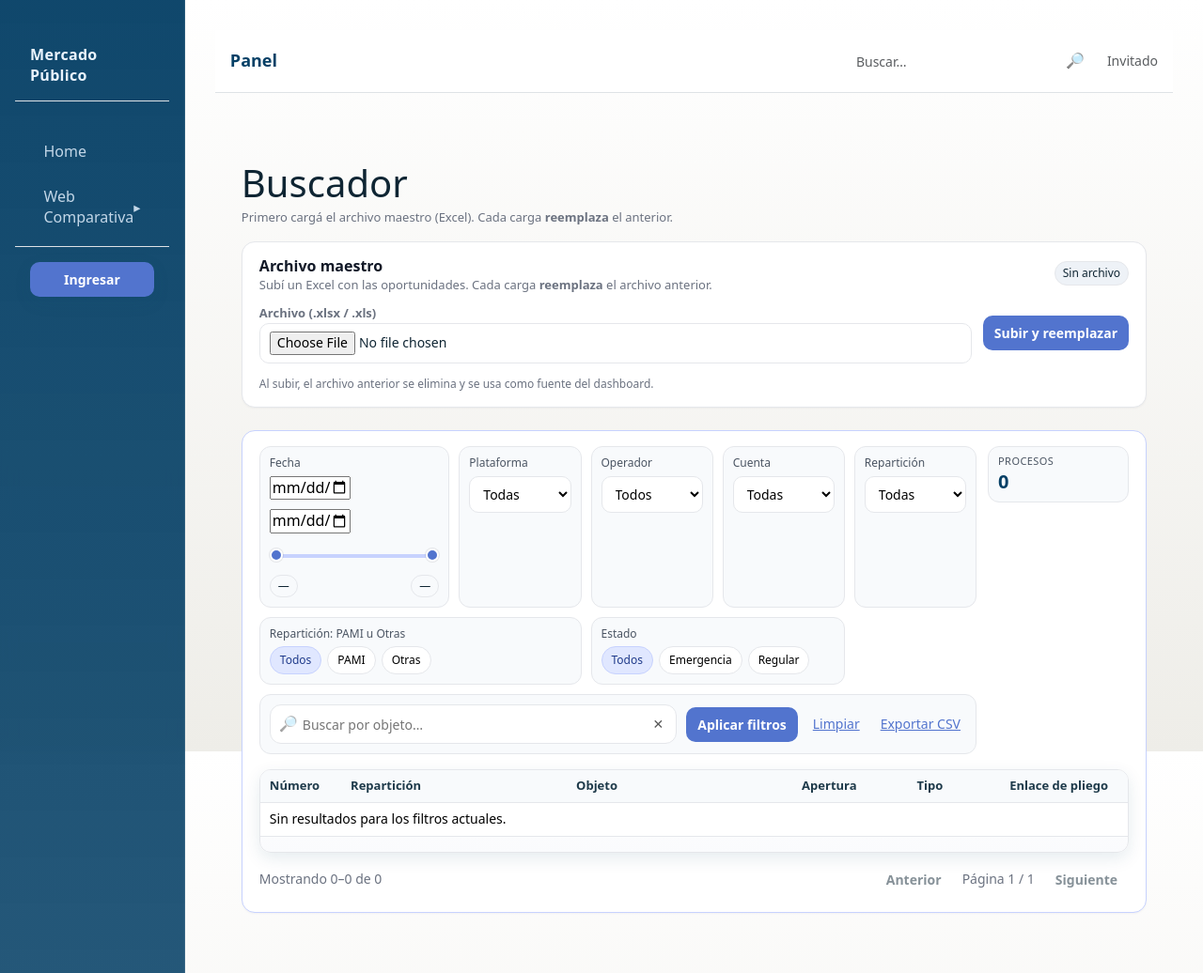
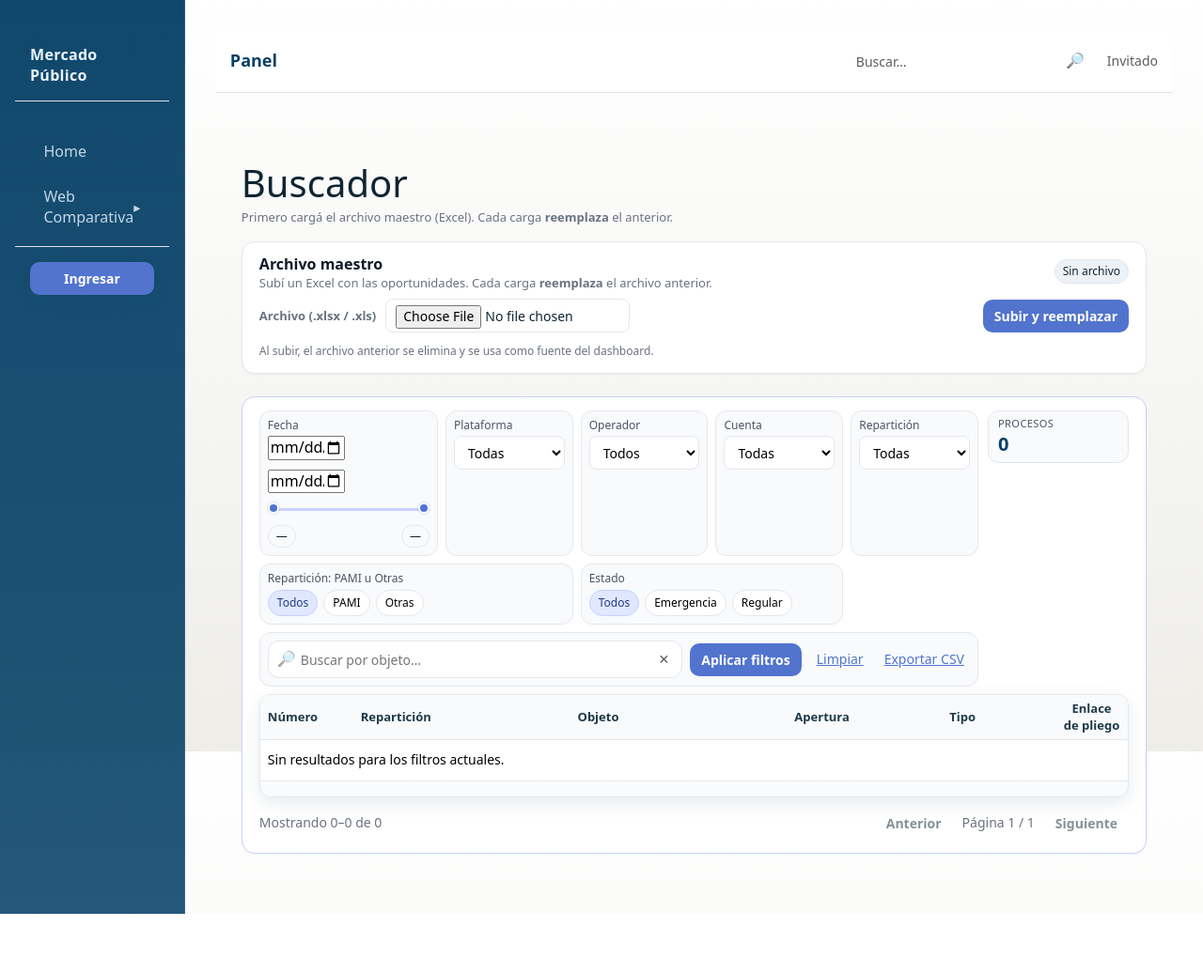
Before and after one commit to andrestor94/web_comparativas, a FastAPI app: template web_comparativas/templates/oportunidades_buscador.html in a window 1280 px wide. Shown: the whole page at 94% size. After the commit the page ends 973 px from the top, so only its background shows below. Run offline with FastAPI, Linux system fonts and the light colour scheme; the template is opened without the code that fills it, so the values that code supplies are empty.

Commit message:
Actualizacion rapida - dom 16/11/2025 13:30

```diff
--- a/web_comparativas/templates/oportunidades_buscador.html
+++ b/web_comparativas/templates/oportunidades_buscador.html
@@ -9,7 +9,7 @@
     background:var(--sa-blanco,#fff);
     border:1px solid var(--sa-gris-borde,#e5e7eb);
     border-radius:14px;
-    padding:16px 18px;
+    padding:14px 18px;
     box-shadow:0 1px 2px rgba(15,23,42,.04);
   }
   .btn{
@@ -17,7 +17,7 @@
     color:#fff;
     border:0;
     border-radius:10px;
-    padding:8px 12px;
+    padding:7px 12px;
     cursor:pointer;
     font-size:14px;
   }
@@ -33,10 +33,11 @@
   .field input,.field select{
     width:100%;
     border:1px solid #e5e7eb;
-    border-radius:10px;
-    padding:8px 10px;
+    border-radius:8px;
+    padding:6px 10px;
     background:#fff;
     font-size:14px;
+    height:36px;
   }
   .badges>span{
     display:inline-block;
@@ -49,7 +50,7 @@
   }
 
   /* --------- Upload limpio --------- */
-  .upload-card{display:flex;flex-direction:column;gap:10px}
+  .upload-card{display:flex;flex-direction:column;gap:8px}
   .upload-header{
     display:flex;
     justify-content:space-between;
@@ -61,14 +62,26 @@
   .upload-meta{text-align:right;font-size:12px}
   .upload-meta .badges{margin-top:4px}
   .upload-grid{
-    display:grid;
-    grid-template-columns:minmax(0,3fr) auto;
+    display:flex;
+    justify-content:space-between;
+    align-items:center;
     gap:12px;
+  }
+  .upload-file{
+    display:flex;
     align-items:center;
+    gap:10px;
   }
-  /* Ocultamos la columna de drag & drop para no mostrar el bloque grande */
-  .upload-drop{display:none}
-  .upload-file .field{width:100%}
+  .upload-file label{
+    white-space:nowrap;
+  }
+  .upload-file .field{
+    width:auto;
+  }
+  .upload-file .field input[type="file"]{
+    width:auto;
+    max-width:260px;
+  }
   .upload-actions{
     display:flex;
     align-items:center;
@@ -77,18 +90,18 @@
   }
   .upload-footer{margin:4px 0 0;font-size:12px}
 
-  /* Barra superior: filtros a la izquierda y Procesos a la derecha */
+  /* Barra superior: Procesos + filtros compactos */
   .topbar{
     display:grid;
     grid-template-columns:minmax(0,1fr) 150px;
-    gap:12px;
+    gap:10px;
     align-items:flex-start;
   }
   .mini-kpi{
     background:#f8fafc;
     border:1px solid var(--sa-gris-borde,#e5e7eb);
     border-radius:12px;
-    padding:8px 10px;
+    padding:6px 10px;
   }
   .mini-kpi h4{
     margin:0 0 2px;
@@ -103,21 +116,20 @@
     color:var(--sa-text,#064066);
   }
 
-  /* Filtros: Fecha más ancha, resto más compacto */
   .filters-grid{
     display:grid;
-    grid-template-columns:1.4fr repeat(4,0.9fr);
-    gap:10px;
+    grid-template-columns:1.4fr repeat(4,1fr);
+    gap:8px;
   }
   .filter-card{
     background:#f8fafc;
     border:1px solid var(--sa-gris-borde,#e5e7eb);
     border-radius:12px;
-    padding:10px;
+    padding:8px 8px;
   }
   .filter-card h5{
     font-size:12px;
-    margin:0 0 6px;
+    margin:0 0 4px;
     color:#4b5563;
   }
 
@@ -125,7 +137,7 @@
     grid-column:1/-1;
     display:grid;
     grid-template-columns:minmax(0,3fr) auto;
-    gap:10px;
+    gap:8px;
     align-items:center;
   }
 
@@ -133,8 +145,8 @@
   .searchbox{position:relative}
   .searchbox input{
     width:100%;
-    height:42px;
-    padding:10px 38px 10px 34px;
+    height:40px;
+    padding:9px 38px 9px 34px;
     border:1px solid #e5e7eb;
     border-radius:12px;
     font-size:14px;
@@ -158,22 +170,17 @@
     font-size:14px;
   }
 
-  /* Zona drag-and-drop (se mantiene por JS, pero ya no se usa visualmente) */
+  /* (Dropzone se mantiene solo para JS pero oculto) */
   .dropzone{
-    border:1px dashed #c7d2fe;
-    background:#f8fafc;
-    border-radius:12px;
-    padding:10px 12px;
-    font-size:13px;
+    display:none;
   }
-  .dropzone.is-drag{background:#eef2ff;border-color:#94a3b8}
 
   /* Slider doble compacto */
-  .range-wrap{position:relative;height:32px}
+  .range-wrap{position:relative;height:26px}
   .range-wrap input[type=range]{
     position:absolute;
     left:0;right:0;
-    top:10px;
+    top:6px;
     width:100%;
     pointer-events:none;
     background:transparent;
@@ -182,7 +189,7 @@
   .range-wrap input[type=range]::-webkit-slider-thumb{
     pointer-events:auto;
     -webkit-appearance:none;
-    height:14px;width:14px;
+    height:12px;width:12px;
     border-radius:50%;
     background:var(--sa-azul-btn,#5274ce);
     border:2px solid #fff;
@@ -190,7 +197,7 @@
   }
   .range-wrap input[type=range]::-moz-range-thumb{
     pointer-events:auto;
-    height:14px;width:14px;
+    height:12px;width:12px;
     border:0;
     border-radius:50%;
     background:var(--sa-azul-btn,#5274ce);
@@ -198,15 +205,15 @@
   .range-track{
     position:absolute;
     left:0;right:0;
-    top:16px;
-    height:4px;
+    top:12px;
+    height:3px;
     background:#e5e7eb;
     border-radius:999px;
   }
   .range-fill{
     position:absolute;
-    top:16px;
-    height:4px;
+    top:12px;
+    height:3px;
     background:#c7d2fe;
     border-radius:999px;
   }
@@ -217,7 +224,7 @@
     border:1px solid #e5e7eb;
     background:#fff;
     border-radius:999px;
-    padding:6px 10px;
+    padding:5px 9px;
     font-size:12px;
     cursor:pointer;
   }
@@ -238,11 +245,12 @@
     width:100%;
     border-collapse:collapse;
     font-size:13px;
+    table-layout:fixed;
   }
   .table th,.table td{
     border-bottom:1px solid var(--sa-gris-borde,#e5e7eb);
-    padding:8px 10px;
-    vertical-align:top;
+    padding:6px 8px;
+    vertical-align:middle;
   }
   .table th{
     background:#f8fafc;
@@ -252,32 +260,39 @@
     text-align:left;
   }
 
-  /* Anchos de columnas:
-     - Número, Tipo y Enlace más angostos
-     - Repartición y Objeto con más espacio
-  */
-  .table th:nth-child(1), .table td:nth-child(1){
-    width:8ch;
+  /* Filas con altura uniforme */
+  .table tbody tr{
+    height:44px;
+  }
+
+  /* Texto truncado con tooltip */
+  .cell-text{
+    display:block;
+    max-width:100%;
+    overflow:hidden;
+    text-overflow:ellipsis;
     white-space:nowrap;
   }
+
+  /* Anchos columnas */
+  .table th:nth-child(1), .table td:nth-child(1){
+    width:9ch;
+  }
   .table th:nth-child(2), .table td:nth-child(2){
-    width:26%;
+    width:25%;
   }
   .table th:nth-child(3), .table td:nth-child(3){
-    width:26%;
+    width:25%;
   }
   .table th:nth-child(4), .table td:nth-child(4){
-    width:14ch;
-    white-space:nowrap;
+    width:15ch;
   }
   .table th:nth-child(5), .table td:nth-child(5){
-    width:10ch;
-    white-space:nowrap;
+    width:11ch;
   }
   .table th:nth-child(6), .table td:nth-child(6){
-    width:8ch;
+    width:7ch;
     text-align:center;
-    white-space:nowrap;
   }
 
   .link-ico{text-decoration:none}
@@ -402,8 +420,8 @@
 
   <!-- Dashboard -->
   <div class="card" style="border-color:#c7d2fe;">
-    <div class="topbar mb-3">
-      <!-- Filtros (ahora a la izquierda) -->
+    <div class="topbar mb-2">
+      <!-- Filtros -->
       <div>
         <div class="filters-grid" role="group" aria-label="Filtros de búsqueda">
           <!-- Fecha -->
@@ -413,13 +431,13 @@
               <input id="fDateFrom" type="date" style="width:48%" aria-label="Fecha desde">
               <input id="fDateTo" type="date" style="width:48%" aria-label="Fecha hasta">
             </div>
-            <div class="range-wrap" style="margin-top:6px" aria-hidden="false" aria-label="Rango de fechas (slider)">
+            <div class="range-wrap" style="margin-top:4px" aria-hidden="false" aria-label="Rango de fechas (slider)">
               <div class="range-track"></div>
               <div class="range-fill" id="dateFill"></div>
               <input type="range" id="fRangeMin" min="0" max="100" value="0" step="1" aria-label="Límite inferior">
               <input type="range" id="fRangeMax" min="0" max="100" value="100" step="1" aria-label="Límite superior">
             </div>
-            <div class="stack" style="justify-content:space-between;margin-top:6px">
+            <div class="stack" style="justify-content:space-between;margin-top:4px">
               <span class="pill" id="lblFrom">—</span>
               <span class="pill" id="lblTo">—</span>
             </div>
@@ -482,7 +500,7 @@
         </div>
 
         <!-- Buscar -->
-        <div class="filter-card search-card" style="margin-top:10px">
+        <div class="filter-card search-card" style="margin-top:8px">
           <div class="searchbox">
             <span class="ico" aria-hidden="true">🔎</span>
             <input id="fBuscar" placeholder="Buscar por objeto…" autocomplete="off" aria-label="Buscar por objeto">
```
Also changed, not shown: other parts of web_comparativas/templates/oportunidades_buscador.html (+16 -13 lines).
